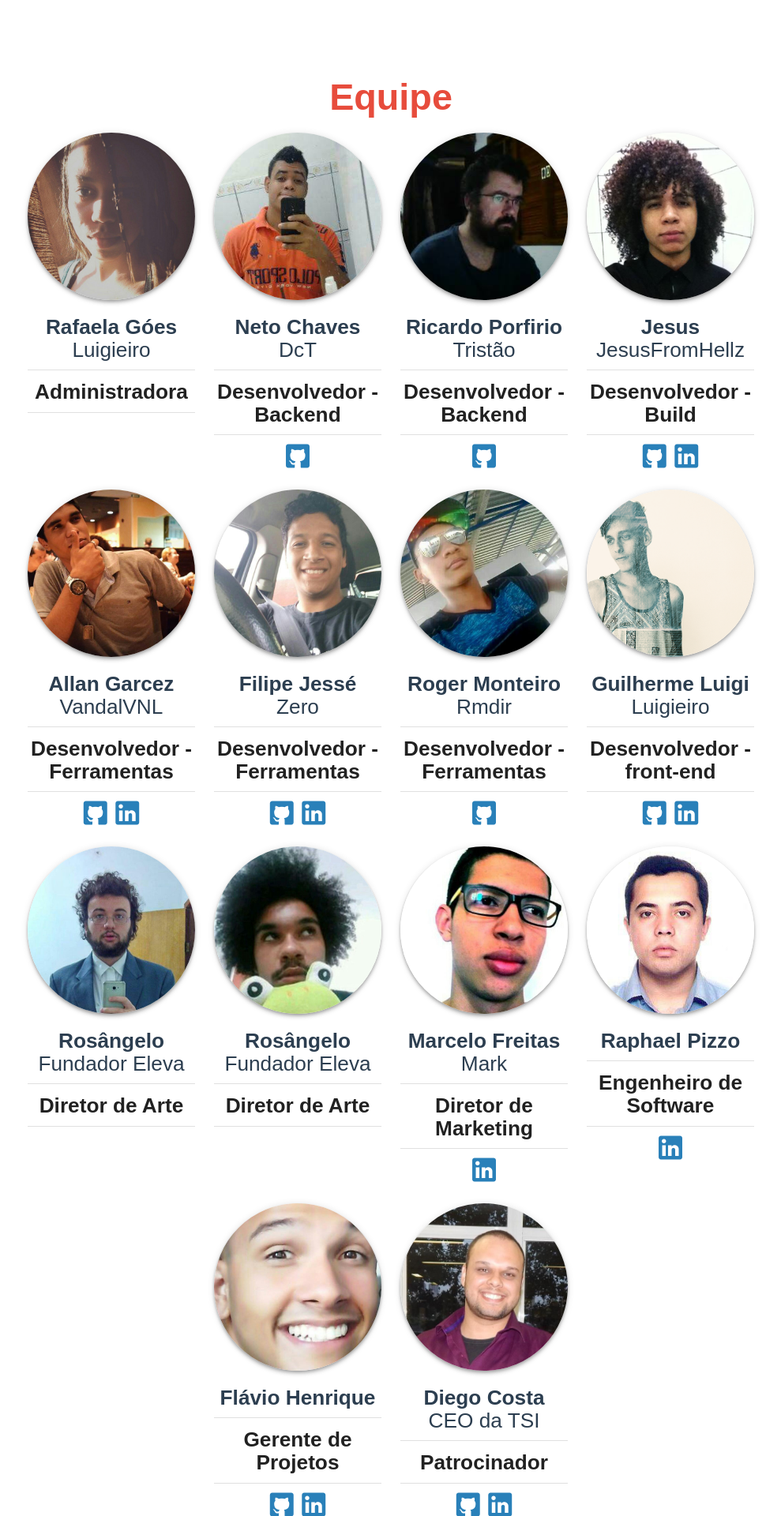
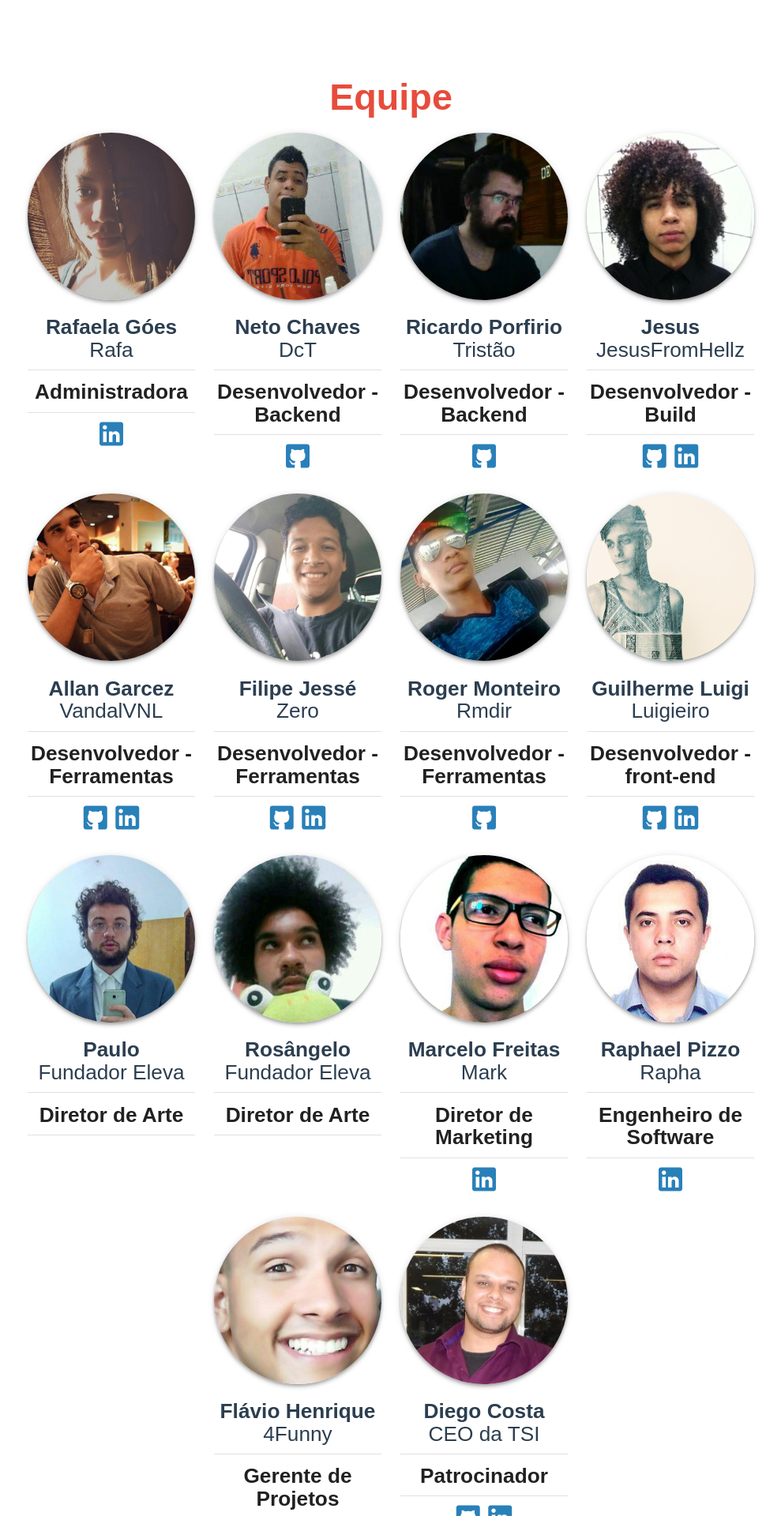
Before and after one commit to unamecorporation/SiteKurupiraOS, a PHP site: page / in a window 1280 px wide. Shown: the part 3163-5083 px from the top of the page at 79% size, without its empty margins (145-1134 px from the left). Run offline with PHP 8.4, Linux system fonts and the light colour scheme; some libraries are stand-ins or nearby versions; some web fonts are replaced.

Commit message:
Correção de bugs, adicionado textos

```diff
--- a/css/implements.css
+++ b/css/implements.css
@@ -346,12 +346,6 @@ nav li a.active{
 }
 
 
-/* equipe edits */
-
-.equipe-avatar{
-    height: 27rem;
-}
-
 /* forms edits */
 
 .input-field label {
--- a/index.html
+++ b/index.html
@@ -12,7 +12,7 @@
         <link type="text/css" rel="stylesheet" href="css/implements.css"  media="screen,projection"/>
     </head>
 
-    <body>
+    <body class="white">
 
         <!-- navbar -->
         <div class="navbar-fixed">
@@ -23,7 +23,7 @@
                         <li><a class="active" href="#">Home</a></li>
                         <li><a href="#equipe">Equipe</a></li>
                         <!-- <li><a href="">Docs & Tools</a></li> SAIRÁ NA VERSÃO FINAL -->
-                        <li><a href="#" class="waves-effect waves-light btn-large k-cian-darken font-semibold disabled">DOWNLOAD EM BREVE</a></li>
+                        <li><a href="#" class="waves-effect waves-light btn-large k-cian-darken font-semibold disabled hide-on-small-only">DOWNLOAD EM BREVE</a></li>
                     </ul>
                 </div>
             </nav>
@@ -202,11 +202,11 @@
             <article class="row center">
                 <h3 class="k-red-text font-bold">Equipe</h3>
                 <div class="row">
-                    <div class="col s6 m3 equipe-avatar"> <!-- Rafaela -->
+                    <div class="col s6 m3"> <!-- Rafaela -->
                         <img class="circle responsive-img z-depth-2" src="img/equipe/rafaela.jpg">
                         <h5 class="k-cian-darken-text font-bold">
                             Rafaela Góes<br>
-                            <spam class="font-thin">Luigieiro</spam>
+                            <spam class="font-thin">Rafa</spam>
                         </h5>
 
                         <div class="divider"></div>
@@ -217,8 +217,10 @@
 
                         <div class="divider"></div>
 
+                        <a href="https://www.linkedin.com/in/rafaela-g/" class="mdi mdi-linkedin-box mdi-36px" target="_blank"></a>
+
                     </div>
-                    <div class="col s6 m3 equipe-avatar"> <!-- Neto -->
+                    <div class="col s6 m3"> <!-- Neto -->
                         <img class="circle responsive-img z-depth-2" src="img/equipe/neto.jpg">
                         <h5 class="k-cian-darken-text font-bold">
                             Neto Chaves<br>
@@ -236,7 +238,7 @@
                         <a href="http://github.com/netochaves" class="mdi mdi-github-box mdi-36px"></a>
 
                     </div>
-                    <div class="col s6 m3 equipe-avatar"> <!-- Tristão -->
+                    <div class="col s6 m3"> <!-- Tristão -->
                         <img class="circle responsive-img z-depth-2" src="img/equipe/ricardo.png">
                         <h5 class="k-cian-darken-text font-bold">
                             Ricardo Porfirio<br>
@@ -254,7 +256,7 @@
                         <a href="https://github.com/ricardoporfirio" class="mdi mdi-github-box mdi-36px" target="_blank"></a>
 
                     </div>
-                    <div class="col s6 m3 equipe-avatar"> <!-- Jesus -->
+                    <div class="col s6 m3"> <!-- Jesus -->
                         <img class="circle responsive-img z-depth-2" src="img/equipe/jesus.jpg">
                         <h5 class="k-cian-darken-text font-bold">
                             Jesus<br>
@@ -275,7 +277,7 @@
                     </div>
                 </div>
                 <div class="row">
-                    <div class="col s6 m3 equipe-avatar"> <!-- Vandal -->
+                    <div class="col s6 m3"> <!-- Vandal -->
                         <img class="circle responsive-img z-depth-2" src="img/equipe/vandal.jpg">
                         <h5 class="k-cian-darken-text font-bold">
                             Allan Garcez<br>
@@ -294,7 +296,7 @@
                         <a href="https://www.linkedin.com/in/allan-garcez-136a83a3/" class="mdi mdi-linkedin-box mdi-36px" target="_blank"></a>
 
                     </div>
-                    <div class="col s6 m3 equipe-avatar"> <!-- Zero -->
+                    <div class="col s6 m3"> <!-- Zero -->
                         <img class="circle responsive-img z-depth-2" src="img/equipe/zero.jpg">
                         <h5 class="k-cian-darken-text font-bold">
                             Filipe Jessé<br>
@@ -313,7 +315,7 @@
                         <a href="https://www.linkedin.com/in/filipe-jesse" class="mdi mdi-linkedin-box mdi-36px" target="_blank"></a>
 
                     </div>
-                    <div class="col s6 m3 equipe-avatar"> <!-- Roger -->
+                    <div class="col s6 m3"> <!-- Roger -->
                         <img class="circle responsive-img z-depth-2" src="img/equipe/roger.jpg">
                         <h5 class="k-cian-darken-text font-bold">
                             Roger Monteiro<br>
@@ -331,7 +333,7 @@
                         <a href="http://github.com/RogerMonteiro124" class="mdi mdi-github-box mdi-36px" target="_blank"></a>
 
                     </div>
-                    <div class="col s6 m3 equipe-avatar"> <!-- Luigi -->
+                    <div class="col s6 m3"> <!-- Luigi -->
                         <img class="circle responsive-img z-depth-2" src="img/equipe/luigi.png">
                         <h5 class="k-cian-darken-text font-bold">
                             Guilherme Luigi<br>
@@ -351,10 +353,10 @@
                     </div>
                 </div>
                 <div class="row">
-                    <div class="col s6 m3 equipe-avatar"> <!-- Paulo -->
+                    <div class="col s6 m3"> <!-- Paulo -->
                         <img class="circle responsive-img z-depth-2" src="img/equipe/paulo.jpg">
                         <h5 class="k-cian-darken-text font-bold">
-                            Rosângelo<br>
+                            Paulo<br>
                             <spam class="font-thin">Fundador Eleva</spam>
                         </h5>
 
@@ -365,9 +367,10 @@
                         </h5>
 
                         <div class="divider"></div>
+                        <br>
 
                     </div>
-                    <div class="col s6 m3 equipe-avatar"> <!-- Rosângelo -->
+                    <div class="col s6 m3"> <!-- Rosângelo -->
                         <img class="circle responsive-img z-depth-2" src="img/equipe/rosangelo.jpg">
                         <h5 class="k-cian-darken-text font-bold">
                             Rosângelo<br>
@@ -381,9 +384,10 @@
                         </h5>
 
                         <div class="divider"></div>
+                        <br>
 
                     </div>
-                    <div class="col s6 m3 equipe-avatar"> <!-- Marcelo -->
+                    <div class="col s6 m3"> <!-- Marcelo -->
                         <img class="circle responsive-img z-depth-2" src="img/equipe/marcelo.jpg">
                         <h5 class="k-cian-darken-text font-bold">
                             Marcelo Freitas<br>
@@ -401,10 +405,11 @@
                         <a href="https://www.linkedin.com/in/marceloeafreitas" class="mdi mdi-linkedin-box mdi-36px"></a>
 
                     </div>
-                    <div class="col s6 m3 equipe-avatar"> <!-- Pizzo -->
+                    <div class="col s6 m3"> <!-- Pizzo -->
                         <img class="circle responsive-img z-depth-2" src="img/equipe/pizzo.jpg">
                         <h5 class="k-cian-darken-text font-bold">
-                            Raphael Pizzo<b>
+                            Raphael Pizzo<br>
+                            <spam class="font-thin">Rapha</spam>
                         </h5>
 
                         <div class="divider"></div>
@@ -420,10 +425,11 @@
                     </div>
                 </div>
                 <div class="row">
-                    <div class="col s6 m3 offset-m3 equipe-avatar"> <!-- Flavio -->
+                    <div class="col s6 m3 offset-m3"> <!-- Flavio -->
                         <img class="circle responsive-img z-depth-2" src="img/equipe/flavio.jpg">
                         <h5 class="k-cian-darken-text font-bold">
                             Flávio Henrique<br>
+                            <spam class="font-thin">4Funny</spam>
                         </h5>
 
                         <div class="divider"></div>
@@ -438,7 +444,7 @@
                         <a href="" class="mdi mdi-linkedin-box mdi-36px"></a>
 
                     </div>
-                    <div class="col s6 m3 equipe-avatar"> <!-- Diego -->
+                    <div class="col s6 m3"> <!-- Diego -->
                         <img class="circle responsive-img z-depth-2" src="img/equipe/diego.jpg">
                         <h5 class="k-cian-darken-text font-bold">
                             Diego Costa<br>
@@ -461,6 +467,8 @@
 
             </article>
         </section>
+
+        <br><br>
 
         <footer class="page-footer k-red ">
             <div class="container center">
```
Also changed, not shown: css/index.html (added, +9 -0 lines), fonts/index.html (added, +9 -0 lines), img/index.html (added, +9 -0 lines), js/index.html (added, +9 -0 lines).
